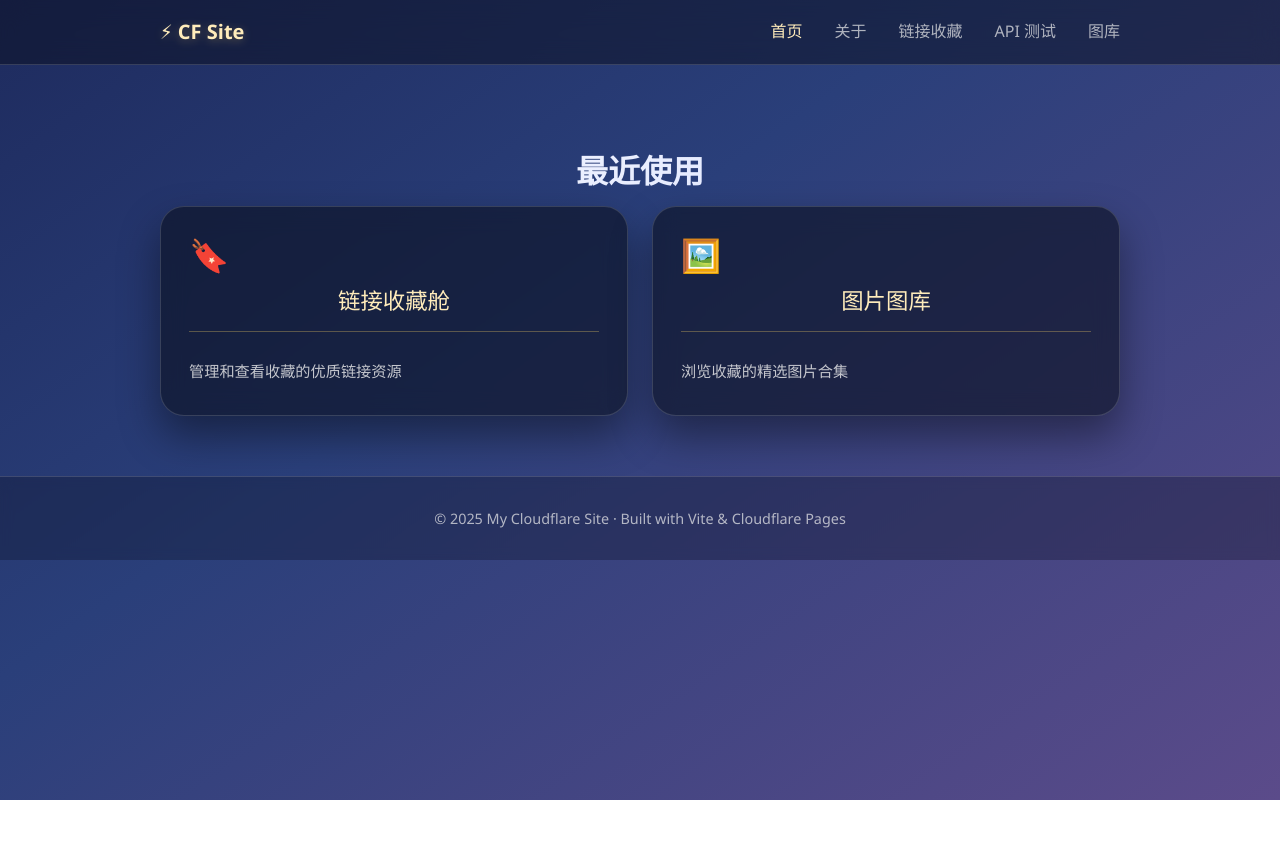
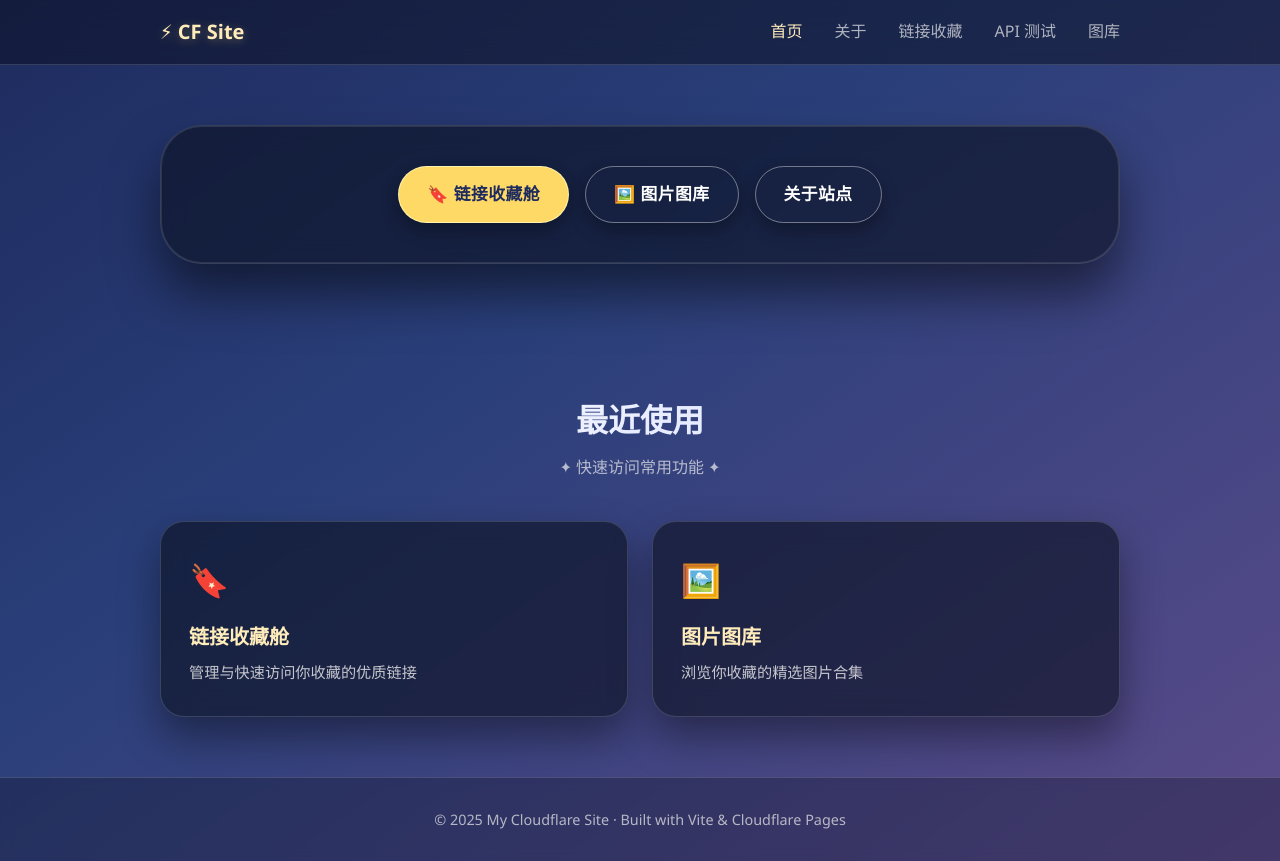
Before and after one commit to ywd2279406651/my-cloudflare-site, a website built with Vite: page src/index.html in a window 1280 px wide. Before the commit the page ends 800 px from the top, so only its background shows below. Built offline with nearby package versions, Linux system fonts and the light colour scheme; files whose address does not match are found by name.

Commit message:
Update index.html

```diff
--- a/src/index.html
+++ b/src/index.html
@@ -8,40 +8,31 @@
   <link rel="stylesheet" href="./assets/styles/main.css">
   <link rel="icon" href="/favicon.ico">
   <style>
-    /* 最近使用区域样式 */
+    /* 新增：最近使用区域样式 */
     .recent-section {
-      margin-top: 20px;
-    }
-
-    .section-title {
-      font-size: 1.6rem;
-      font-weight: 600;
-      color: #ffffff;
-      margin-bottom: 24px;
-      text-align: left;
+      margin-top: 60px;
     }
 
     .recent-grid {
       display: grid;
       grid-template-columns: repeat(auto-fit, minmax(280px, 1fr));
       gap: 24px;
+      margin-top: 30px;
     }
 
     .recent-card {
-      background: rgba(10, 15, 30, 0.6);
+      background-color: rgba(10, 15, 30, 0.6);
       backdrop-filter: blur(12px);
       -webkit-backdrop-filter: blur(12px);
       border: 1px solid rgba(255, 255, 255, 0.15);
       border-radius: 24px;
       padding: 32px 28px;
-      text-decoration: none;
-      color: inherit;
       box-shadow: 0 20px 40px rgba(0, 0, 0, 0.4);
       transition: all 0.3s ease;
       cursor: pointer;
-      display: flex;
-      flex-direction: column;
-      gap: 12px;
+      text-decoration: none;
+      color: inherit;
+      display: block;
     }
 
     .recent-card:hover {
@@ -50,36 +41,33 @@
       box-shadow: 0 28px 50px rgba(0, 0, 0, 0.5);
     }
 
-    .card-icon {
+    .recent-card-icon {
       font-size: 2rem;
-      line-height: 1;
+      margin-bottom: 16px;
     }
 
-    .card-title {
+    .recent-card-title {
       font-size: 1.25rem;
       font-weight: 600;
       color: #ffecbb;
+      margin-bottom: 8px;
     }
 
-    .card-desc {
+    .recent-card-desc {
       font-size: 0.95rem;
       opacity: 0.8;
       line-height: 1.5;
     }
 
-    /* 移动端适配 */
-    @media (max-width: 650px) {
-      .recent-grid {
-        grid-template-columns: 1fr;
-      }
-      .section-title {
-        font-size: 1.3rem;
-      }
+    /* 精简Hero区适配 */
+    .hero {
+      text-align: center;
+      padding: 40px 0 20px;
     }
   </style>
 </head>
 <body>
-  <!-- 顶部玻璃导航 -->
+  <!-- 顶部玻璃导航（完整保留） -->
   <header class="navbar">
     <div class="nav-container">
       <div class="nav-logo">⚡ CF Site</div>
@@ -95,25 +83,37 @@
 
   <!-- 主容器 -->
   <main class="main-wrap">
-    <!-- 最近使用区域 -->
+    <!-- 精简英雄区：仅保留功能跳转按钮，移除所有宣传文案 -->
+    <section class="hero">
+      <div class="hero-buttons">
+        <a href="/links.html" class="btn btn-primary">🔖 链接收藏舱</a>
+        <a href="/gallery.html" class="btn btn-outline">🖼️ 图片图库</a>
+        <a href="/about.html" class="btn btn-outline">关于站点</a>
+      </div>
+    </section>
+
+    <!-- 新增：最近使用区域 -->
     <section class="recent-section">
       <h2 class="section-title">最近使用</h2>
+      <p class="section-desc">✦ 快速访问常用功能 ✦</p>
+
       <div class="recent-grid">
         <a href="/links.html" class="recent-card">
-          <div class="card-icon">🔖</div>
-          <div class="card-title">链接收藏舱</div>
-          <div class="card-desc">管理和查看收藏的优质链接资源</div>
+          <div class="recent-card-icon">🔖</div>
+          <div class="recent-card-title">链接收藏舱</div>
+          <div class="recent-card-desc">管理与快速访问你收藏的优质链接</div>
         </a>
+
         <a href="/gallery.html" class="recent-card">
-          <div class="card-icon">🖼️</div>
-          <div class="card-title">图片图库</div>
-          <div class="card-desc">浏览收藏的精选图片合集</div>
+          <div class="recent-card-icon">🖼️</div>
+          <div class="recent-card-title">图片图库</div>
+          <div class="recent-card-desc">浏览你收藏的精选图片合集</div>
         </a>
       </div>
     </section>
   </main>
 
-  <!-- 页脚 -->
+  <!-- 页脚（完整保留） -->
   <footer class="footer">
     <p>© 2025 My Cloudflare Site · Built with Vite & Cloudflare Pages</p>
   </footer>
```
